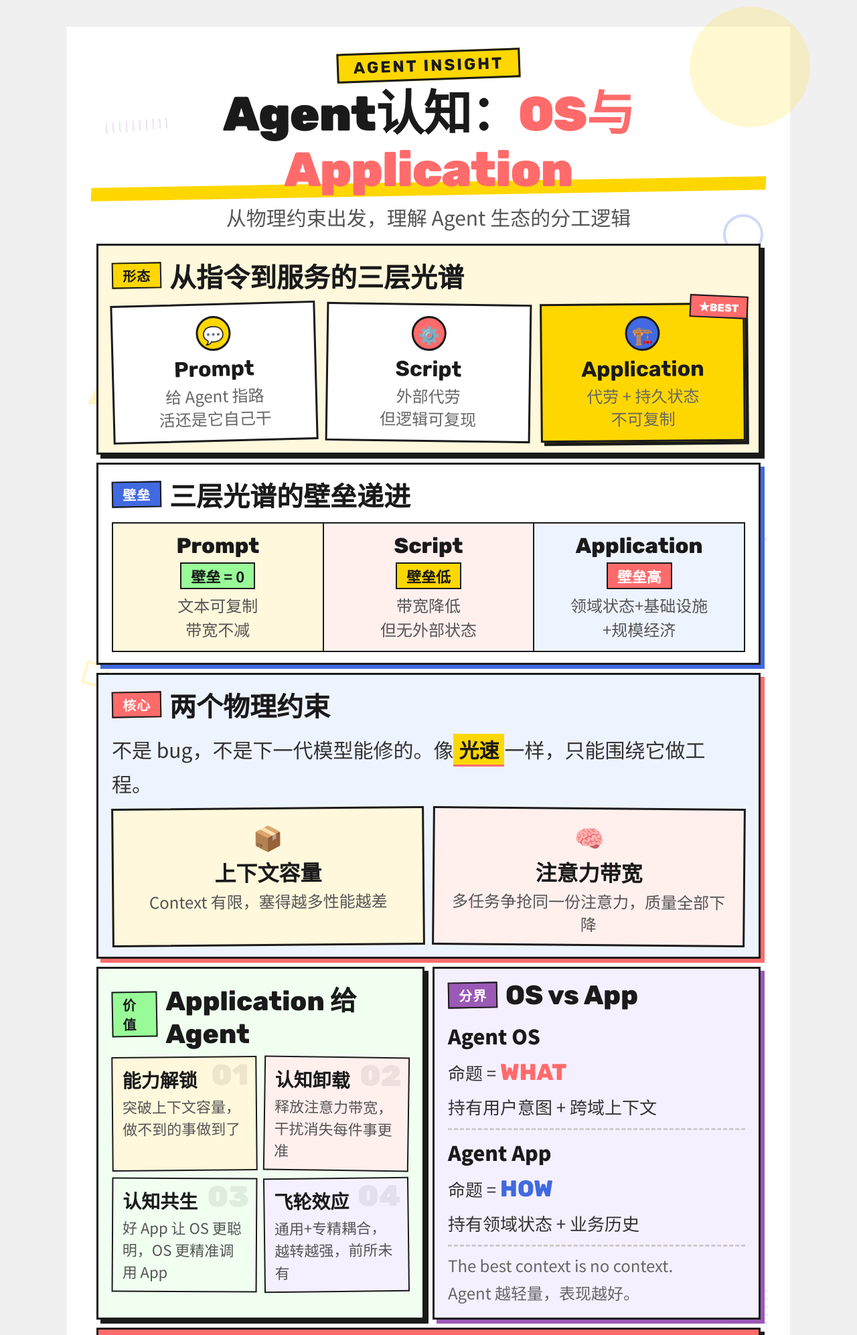
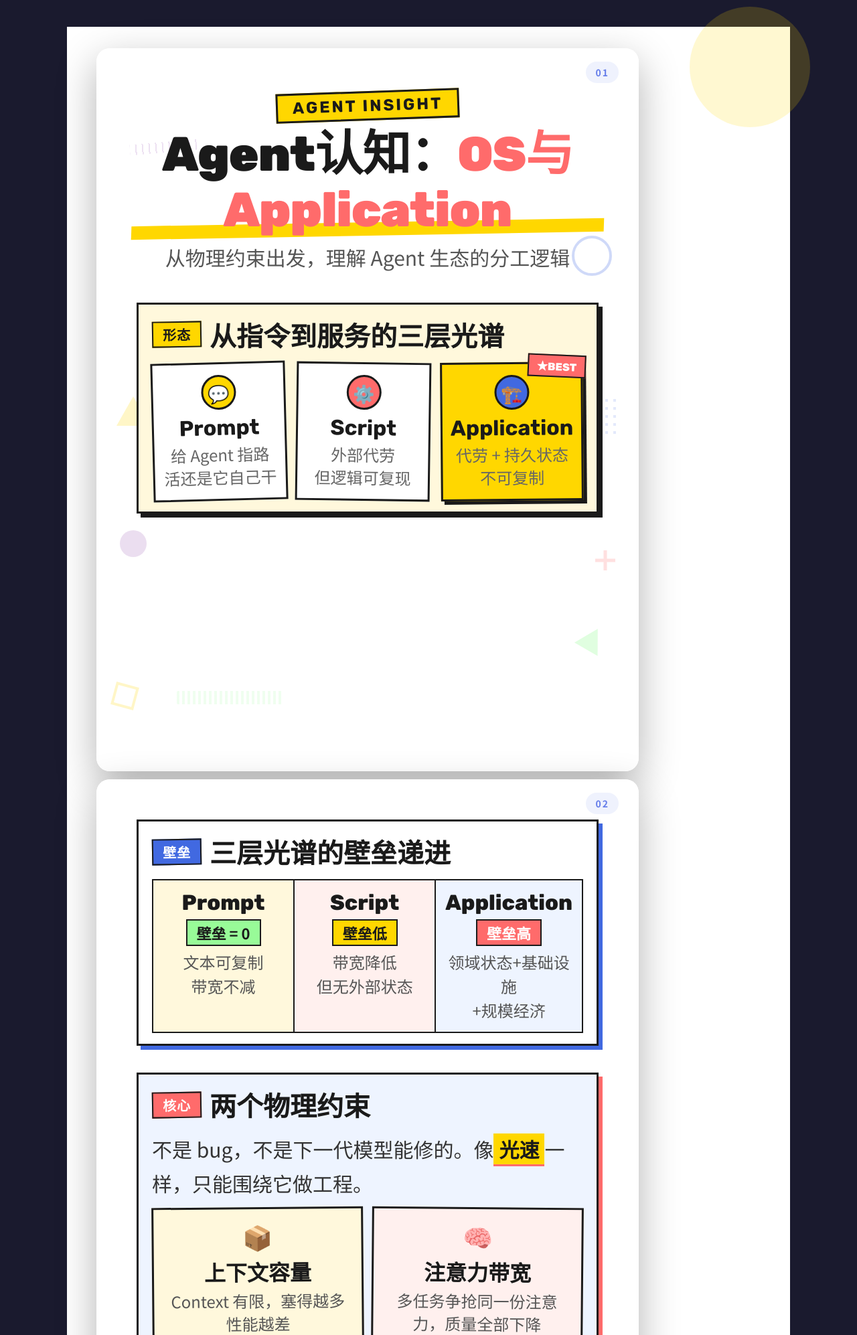
Before and after one commit to maple-yf/article-to-media-image, a Python web app: template templates/style-memphis.html in a window 1280 px wide. Shown: the top 1994 px of the page at 67% size. Run offline with Jinja, Linux system fonts and the light colour scheme; the template is opened without the code that fills it, so the values that code supplies are empty.

Commit message:
feat: convert style-memphis.html to slide card layout
- Group E: Memphis template
- Apply 3:4 card dimensions
- Preserve original styling
- Wrap semantic sections (5 cards: Header+Forms, Barriers+Constraints, Values+OSvsApp, Warning, Status+Footer)

Co-Authored-By: Claude Opus 4.6 <noreply@anthropic.com>

```diff
--- a/templates/style-memphis.html
+++ b/templates/style-memphis.html
@@ -16,7 +16,7 @@
     align-items: flex-start;
     min-height: 100vh;
     padding: 40px 20px;
-    background: #F0F0F0;
+    background: #1a1a2e;
     font-family: 'Noto Sans SC', sans-serif;
   }
 
@@ -607,11 +607,49 @@
   .footer .dot:nth-child(3) { background: #FF6B6B; }
   .footer .dot:nth-child(5) { background: #4169E1; }
   .footer .dot:nth-child(7) { background: #9B59B6; }
+
+  .slide-card {
+    width: 810px;
+    height: 1080px;
+    background: inherit;
+    border-radius: 20px;
+    box-shadow: 0 20px 60px rgba(0,0,0,0.3);
+    overflow: hidden;
+    position: relative;
+  }
+
+  .card-inner {
+    width: 100%;
+    height: 100%;
+    background: inherit;
+    border-radius: 18px;
+    padding: 60px;
+    overflow-y: auto;
+    display: flex;
+    flex-direction: column;
+    gap: 40px;
+  }
+
+  .slide-number {
+    position: absolute;
+    top: 20px;
+    right: 30px;
+    font-size: 14px;
+    font-weight: 600;
+    color: #667eea;
+    background: rgba(102, 126, 234, 0.1);
+    padding: 6px 14px;
+    border-radius: 20px;
+    letter-spacing: 2px;
+  }
 </style>
 </head>
 <body>
 <div class="container">
 
+  <!-- CARD 01: Header + MOD-1 -->
+  <div class="slide-card" data-slide="1">
+    <div class="card-inner">
       <!-- 散布几何装饰 -->
       <div class="geo-deco circle-1"></div>
       <div class="geo-deco circle-2"></div>
@@ -653,7 +691,13 @@
           </div>
         </div>
       </div>
+      <span class="slide-number">01</span>
+    </div>
+  </div>
 
+  <!-- CARD 02: MOD-2 + MOD-3 -->
+  <div class="slide-card" data-slide="2">
+    <div class="card-inner">
       <!-- MOD-2: 三层光谱壁垒 -->
       <div class="memphis-box shadow-blue">
         <span class="coord">B-05</span>
@@ -697,7 +741,13 @@
           </div>
         </div>
       </div>
+      <span class="slide-number">02</span>
+    </div>
+  </div>
 
+  <!-- CARD 03: MOD-4 + MOD-5 -->
+  <div class="slide-card" data-slide="3">
+    <div class="card-inner">
       <div class="grid-2col">
         <!-- MOD-4: Application 的两种价值 -->
         <div class="memphis-box green shadow-offset">
@@ -750,7 +800,13 @@
           </div>
         </div>
       </div>
+      <span class="slide-number">03</span>
+    </div>
+  </div>
 
+  <!-- CARD 04: MOD-6 -->
+  <div class="slide-card" data-slide="4">
+    <div class="card-inner">
       <!-- MOD-6: 避坑指南 -->
       <div class="warn-bar">
         <span class="coord">F-15</span>
@@ -770,7 +826,13 @@
           </div>
         </div>
       </div>
+      <span class="slide-number">04</span>
+    </div>
+  </div>
 
+  <!-- CARD 05: MOD-7 + Footer -->
+  <div class="slide-card" data-slide="5">
+    <div class="card-inner">
       <!-- MOD-7: 状态栏 -->
       <div class="memphis-box" style="border: none; padding: 0; background: transparent;">
         <span class="coord">G-20</span>
@@ -804,6 +866,9 @@
         <span>APPLICATION</span>
         <span class="dot"></span>
       </div>
+      <span class="slide-number">05</span>
+    </div>
+  </div>
 
 </div>
 </body>
```
Lines whose indentation alone changed are shown as unchanged.
